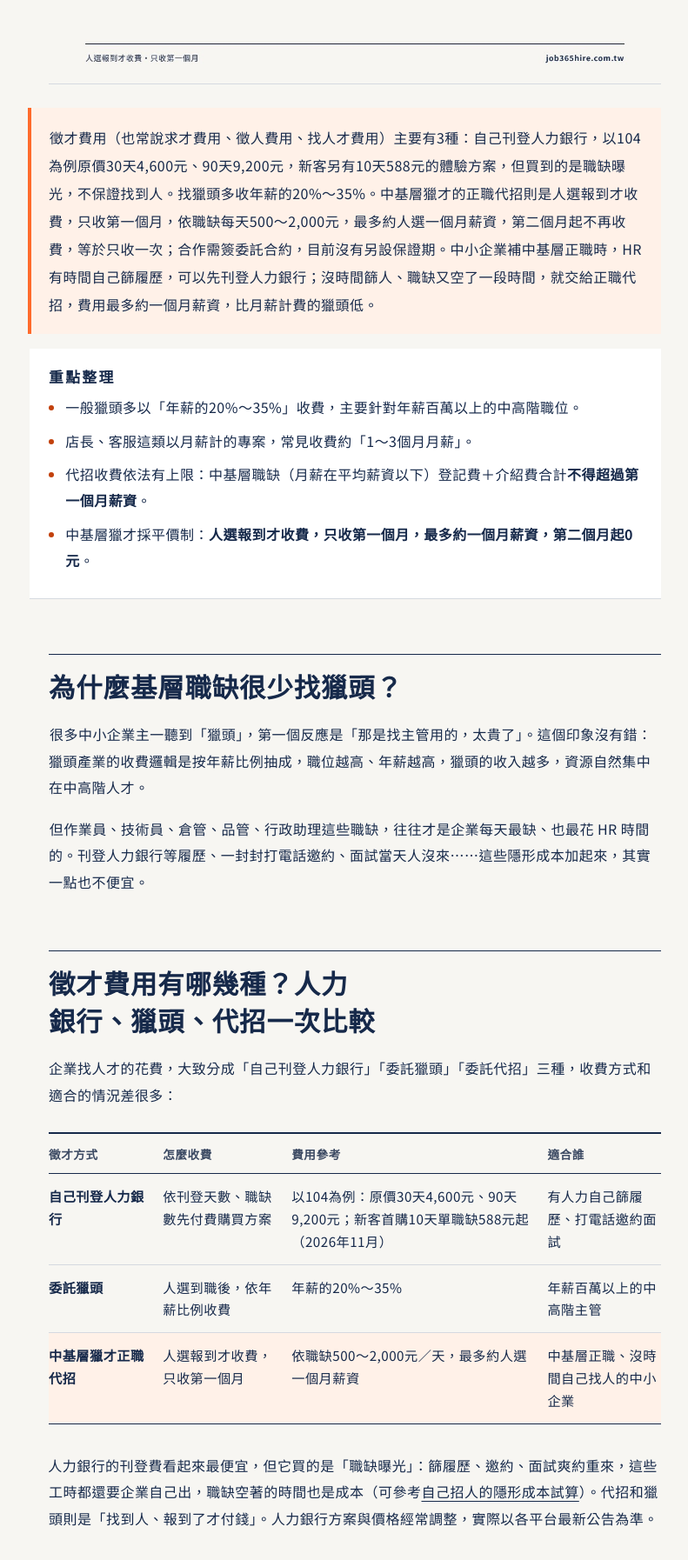
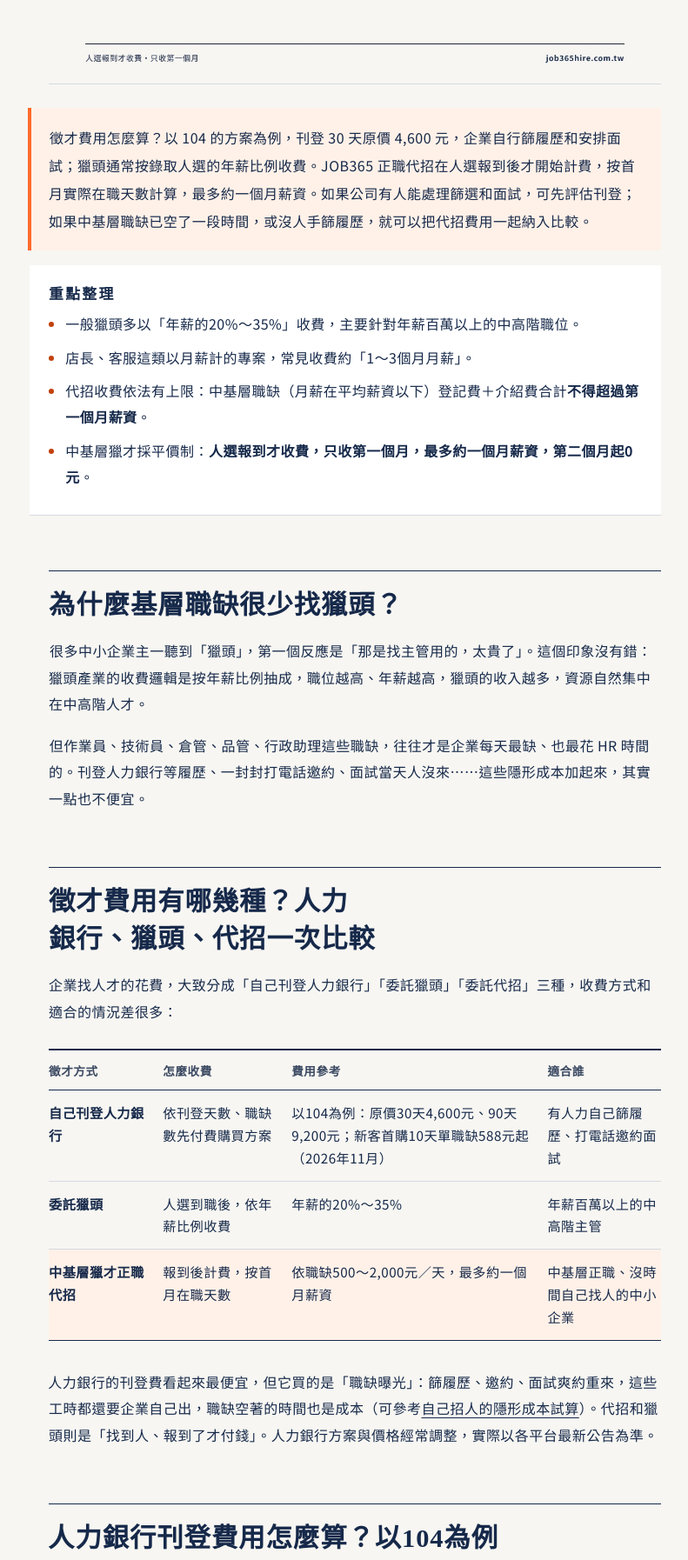
Before and after one commit to careersun/careersun.github.io, a plain HTML site: page hire/guide/recruitment-fee.html in a window 1280 px wide. Shown: the part 640-2434 px from the top of the page at 87% size, without its empty margins (232-1023 px from the left). Drawn offline with nearby package versions, Linux system fonts and the light colour scheme.

Commit message:
Refine JOB365 recruitment fee article copy

```diff
--- a/hire/guide/recruitment-fee.html
+++ b/hire/guide/recruitment-fee.html
@@ -118,7 +118,7 @@ visibleID = setInterval(() => {
   <p class="meta">JOB365中基層獵才・2026年10月30日發布・<time datetime="2026-11-11">2026年11月11日更新</time></p>
   <img class="cover" src="/hire/guide/cover-recruitment-fee.jpg?v=4" alt="徵才費用怎麼算？人力銀行刊登、獵頭、正職代招收費比較" width="1200" height="630" style="width:100%;height:auto">
 
-  <p class="answer">徵才費用（也常說求才費用、徵人費用、找人才費用）主要有3種：自己刊登人力銀行，以104為例原價30天4,600元、90天9,200元，新客另有10天588元的體驗方案，但買到的是職缺曝光，不保證找到人。找獵頭多收年薪的20%～35%。中基層獵才的正職代招則是人選報到才收費，只收第一個月，依職缺每天500～2,000元，最多約人選一個月薪資，第二個月起不再收費，等於只收一次；合作需簽委託合約，目前沒有另設保證期。中小企業補中基層正職時，HR 有時間自己篩履歷，可以先刊登人力銀行；沒時間篩人、職缺又空了一段時間，就交給正職代招，費用最多約一個月薪資，比月薪計費的獵頭低。</p>
+  <p class="answer">徵才費用怎麼算？以 104 的方案為例，刊登 30 天原價 4,600 元，企業自行篩履歷和安排面試；獵頭通常按錄取人選的年薪比例收費。JOB365 正職代招在人選報到後才開始計費，按首月實際在職天數計算，最多約一個月薪資。如果公司有人能處理篩選和面試，可先評估刊登；如果中基層職缺已空了一段時間，或沒人手篩履歷，就可以把代招費用一起納入比較。</p>
 
   <div class="tldr">
     <b>重點整理</b>
@@ -136,7 +136,7 @@ visibleID = setInterval(() => {
     <tbody>
       <tr><td>自己刊登人力銀行</td><td>依刊登天數、職缺數先付費購買方案</td><td>以104為例：原價30天4,600元、90天9,200元；新客首購10天單職缺588元起（2026年11月）</td><td>有人力自己篩履歷、打電話邀約面試</td></tr>
       <tr><td>委託獵頭</td><td>人選到職後，依年薪比例收費</td><td>年薪的20%～35%</td><td>年薪百萬以上的中高階主管</td></tr>
-      <tr class="ours"><td>中基層獵才正職代招</td><td>人選報到才收費，只收第一個月</td><td>依職缺500～2,000元／天，最多約人選一個月薪資</td><td>中基層正職、沒時間自己找人的中小企業</td></tr>
+      <tr class="ours"><td>中基層獵才正職代招</td><td>報到後計費，按首月在職天數</td><td>依職缺500～2,000元／天，最多約一個月薪資</td><td>中基層正職、沒時間自己找人的中小企業</td></tr>
     </tbody>
   </table></div>
   <p>人力銀行的刊登費看起來最便宜，但它買的是「職缺曝光」：篩履歷、邀約、面試爽約重來，這些工時都還要企業自己出，職缺空著的時間也是成本（可參考<a href="/hire/guide/hidden-hiring-cost.html">自己招人的隱形成本試算</a>）。代招和獵頭則是「找到人、報到了才付錢」。人力銀行方案與價格經常調整，實際以各平台最新公告為準。</p>
@@ -195,7 +195,7 @@ visibleID = setInterval(() => {
     <div class="row hl"><span>中基層獵才｜日費500元，做滿一個月、做一年、做更久</span><b>都是15,000元，只收一次</b></div>
   </div>
   <p>也就是說，以日費500元的作業員來算，中基層獵才收15,000元，<strong>不到法定上限的一半</strong>，也遠低於獵頭的月薪計費。日費依職缺條件在500～2,000元之間，需要經驗或證照的職缺日費較高，但都只收第一個月、不超過法定上限。</p>
-  <p class="note">以上為說明用的試算，實際費用依職缺內容調整，以顧問報價為準。想試算自己的職缺，可以用<a href="/hire/#calc">代招費用試算器</a>。</p>
+  <p class="note">以上為說明用的試算，實際費用依職缺內容調整，以顧問報價為準。想試算自己的職缺，可以用<a href="/hire/pricing.html">查看 JOB365 收費與試算</a>。</p>
 
   <h2>月薪4萬的行政，三種找人方式各花多少？</h2>
   <p>以月薪40,000元的行政助理為例：自己在104刊登60天約7,500元，但篩履歷、邀約、面試都要自己來；找以月薪計費的獵頭，約要40,000～120,000元；中基層獵才則是人選報到才收費，最多約一個月薪資。</p>
```
